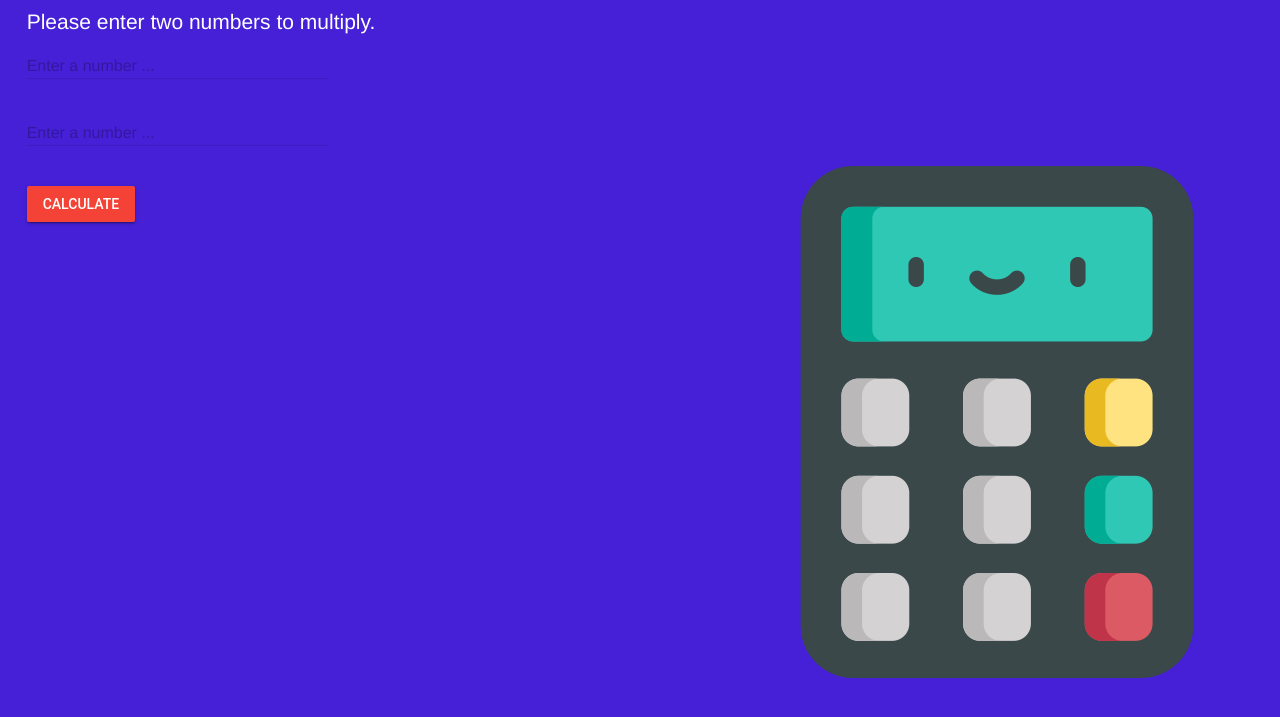
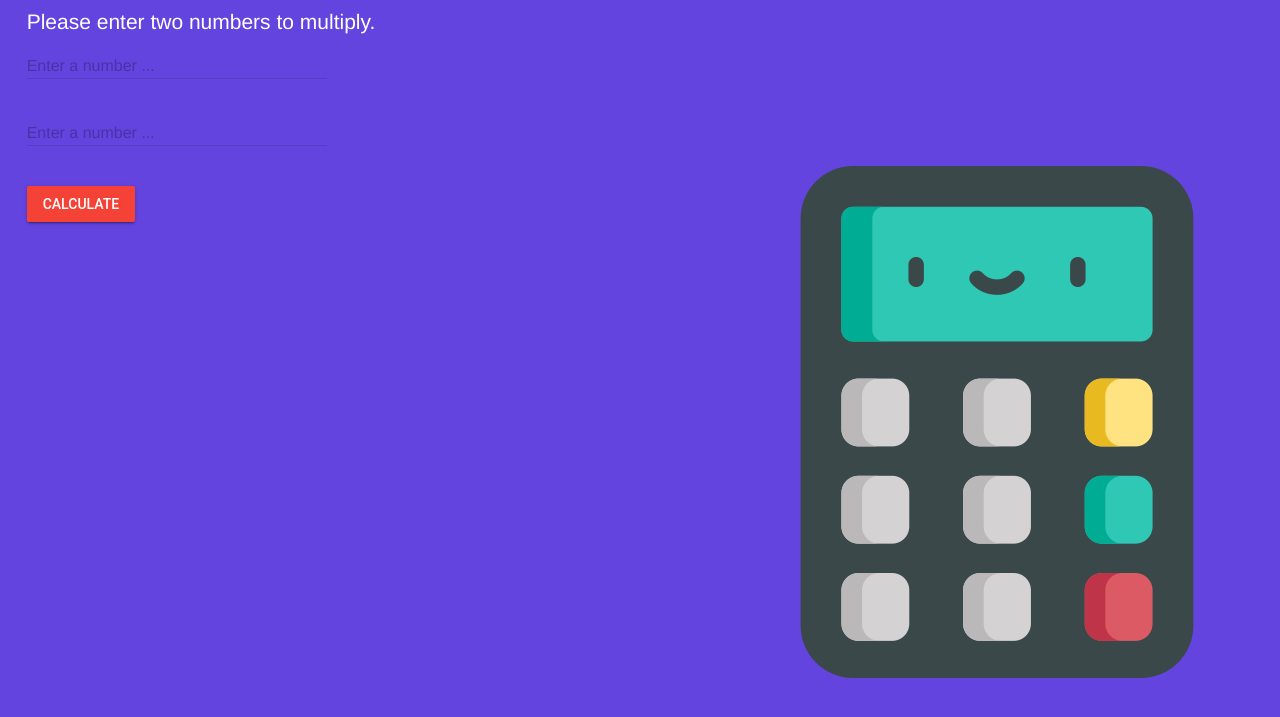
Before and after one commit to MTHS-ICD2O-1-2023/ICD2O-Unit-5-06-nathan-desilva, a plain HTML site: page index.html in a window 1280 px wide. Shown: the part 79-796 px from the top of the page. Drawn offline with nearby package versions, Linux system fonts and the light colour scheme.

Commit message:
edited css

```diff
--- a/css/style.css
+++ b/css/style.css
@@ -32,7 +32,7 @@
 }
 
 body {
-  background-color: rgb(69, 32, 215);
+  background-color: rgb(99, 68, 223);
 }
 
 img {
```
